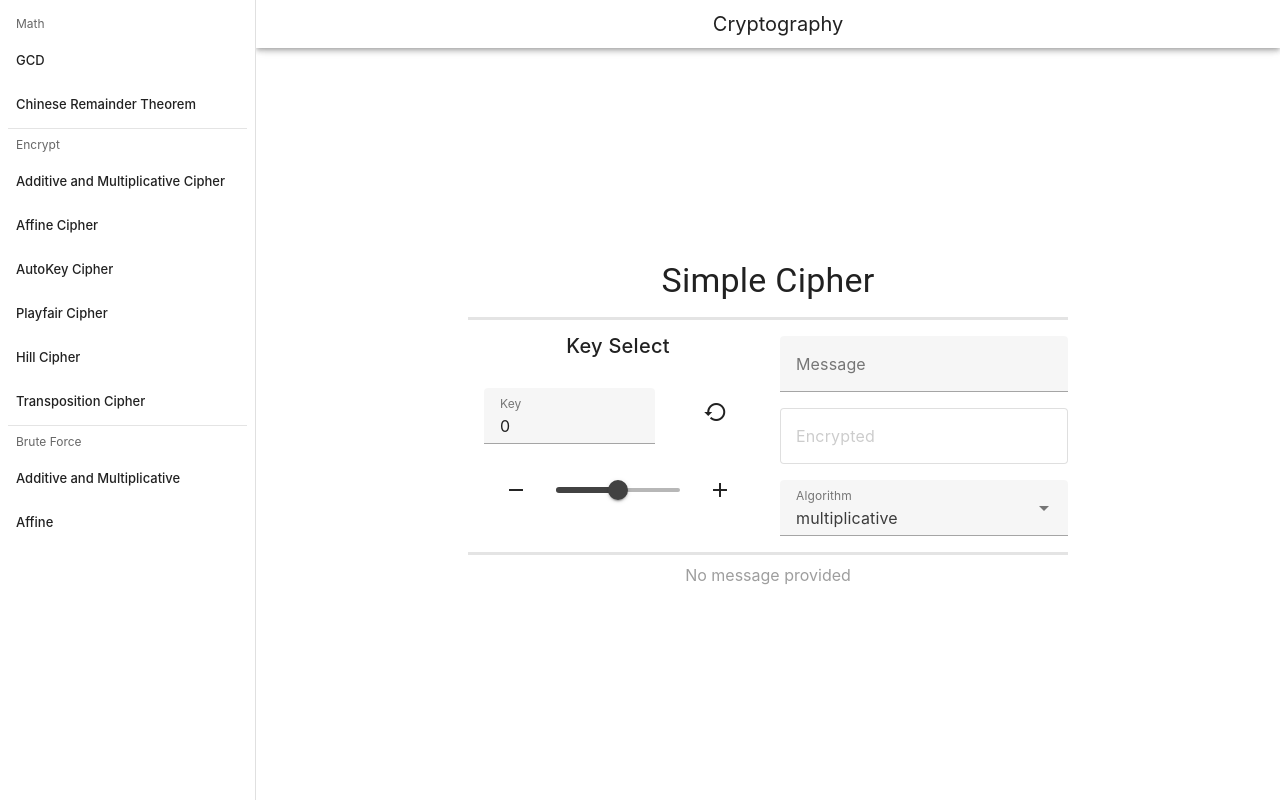
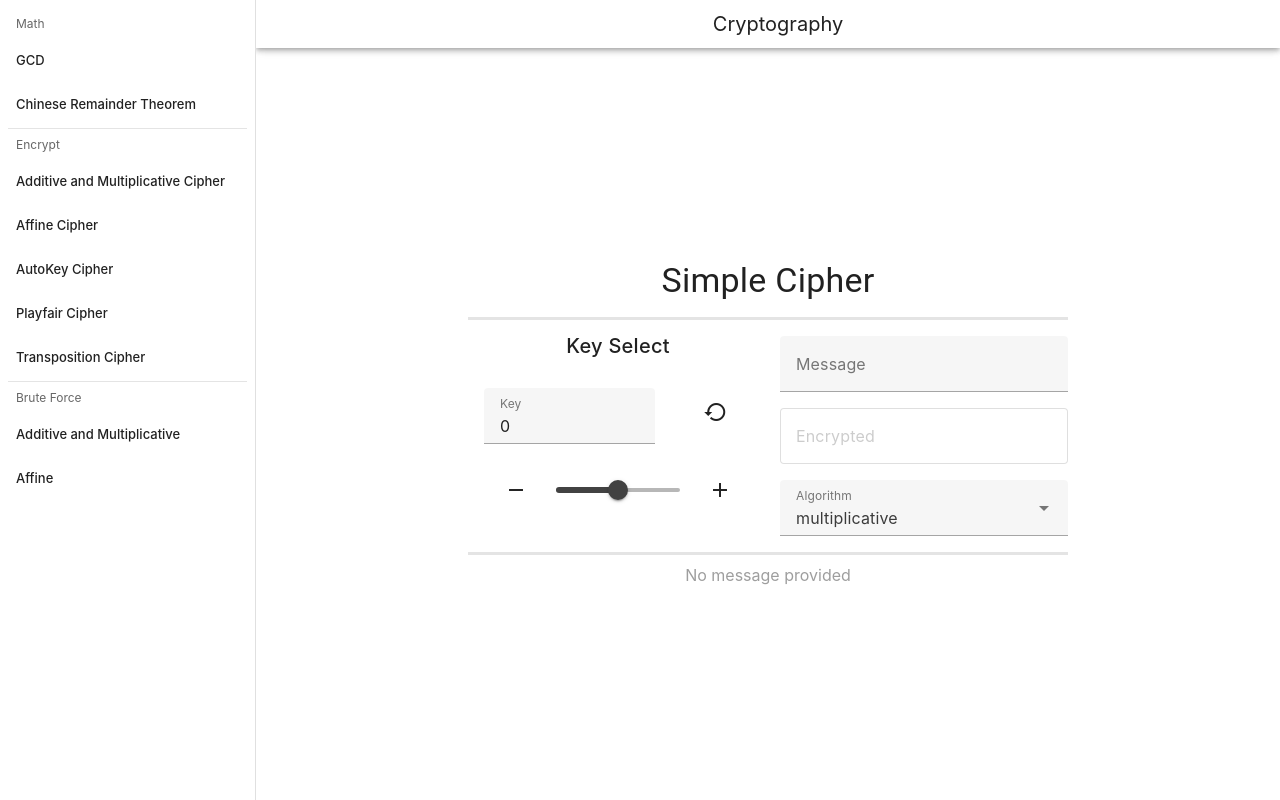
Before and after one commit to Rashnan/crypto, a Vue app: page /simple in a window 1280 px wide. Built offline with nearby package versions, Linux system fonts and the light colour scheme; what @tresjs/core would draw is missing.

Commit message:
hide hill cipher

```diff
--- a/src/layouts/DefaultLayout.vue
+++ b/src/layouts/DefaultLayout.vue
@@ -36,10 +36,10 @@ const items = [
         value: "playfair",
         title: "Playfair Cipher"
     },
-    {
-        value: "hill",
-        title: "Hill Cipher"
-    },
+    // {
+    //     value: "hill",
+    //     title: "Hill Cipher"
+    // },
     {
         value: "transposition",
         title: "Transposition Cipher"
--- a/src/router.ts
+++ b/src/router.ts
@@ -52,14 +52,14 @@ const routes: RouteRecordRaw[] = [
             layout: DefaultLayout
         }
     },
-    {
-        path: '/hill',
-        name: 'hill',
-        component: () => import('./pages/HillCipherPage.vue'),
-        meta: {
-            layout: DefaultLayout
-        }
-    },
+    // {
+    //     path: '/hill',
+    //     name: 'hill',
+    //     component: () => import('./pages/HillCipherPage.vue'),
+    //     meta: {
+    //         layout: DefaultLayout
+    //     }
+    // },
     {
         path: '/crt',
         name: 'crt',
```
